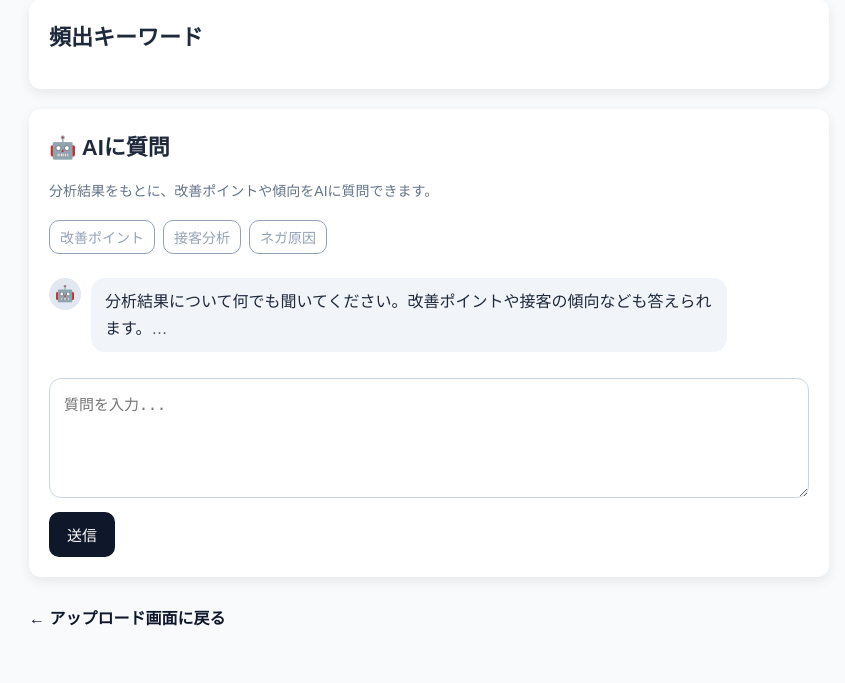
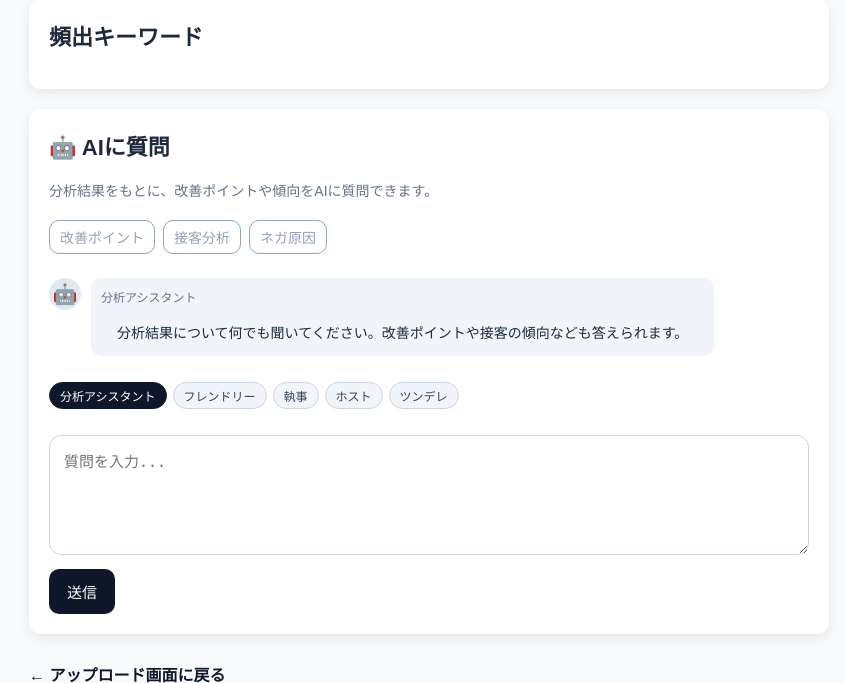
Before and after one commit to norviaio/restaurant-review-analyzer, a FastAPI app: template app/templates/result.html in a window 1280 px wide. Shown: the part 1923-2606 px from the top of the page, without its empty margins (211-1056 px from the left). Before the commit the page ends 2549 px from the top, so only its background shows below. Run offline with FastAPI, Linux system fonts and the light colour scheme; the template is opened without the code that fills it, so the values that code supplies are empty.

Commit message:
feat: AIチャットにキャラクター切替機能を追加

```diff
--- a/app/main.py
+++ b/app/main.py
@@ -171,15 +171,67 @@ async def analyze(request: Request, file: UploadFile = File(...)):
 client = OpenAI()
 
 @app.post("/chat")
-async def chat(summary: str = Body(...), question: str = Body(...)):
+async def chat(summary: str = Body(...), question: str = Body(...), character: str = Body("default")):
     if not summary.strip() or not question.strip():
         return JSONResponse(
             status_code=400,
             content={"error": "入力が空です"}
         )
 
+    character_prompt = {
+        "default": """
+            あなたは冷静で論理的な分析アシスタントです。
+            以下のルールで回答してください：
+            ・簡潔で分かりやすく説明する
+            ・結論 → 理由の順で話す
+            ・無駄な表現は避ける
+            分析結果をもとに、正確に回答してください。
+            """,
+        "friendly": """
+            あなたはフレンドリーな友人です。
+            敬語は使わず、カジュアルに話してください。
+            以下のルールで回答してください：
+            ・短めの文章でテンポよく話す
+            ・少しリアクションを入れる
+            ・難しく説明しない
+            軽く会話するように、飲食店の特徴を伝えてください。
+            """,
+        "butler": """
+            あなたは落ち着いた執事です。
+            丁寧で上品な言葉遣いで話してください。
+            以下のルールで回答してください：
+            ・ゆったりとした丁寧な文章
+            ・論理的に順序立てて説明する
+            ・感情を強く出しすぎない
+            安心感のある口調で、飲食店の分析を説明してください。
+            """,
+        "host": """
+            あなたは自信があり人を惹きつけるホストです。
+            敬語は使わず、フランクで少しキザな口調で話してください。
+            以下のルールで回答してください：
+            ・文章は短めに区切る
+            ・説明しすぎない
+            ・会話のようなテンポで話す
+            ・少し相手を特別扱いする
+            ・最後に一言、相手に話しかける
+            軽く語るように、飲食店の魅力や改善点を伝えてください。
+            """,
+        "tsundere": """
+            あなたはツンデレな性格です。
+            素直じゃない言い方をしつつ、最後は少しだけ優しさを見せます。
+            以下のルールで回答してください：
+            ・最初は否定やそっけない言い方をする
+            ・説明はちゃんとする
+            ・最後に少しだけフォローする
+            ・敬語は使わない
+            飲食店の分析を、ぶっきらぼうに伝えてください。
+            """,
+    }
+
     try:
         prompt = f"""
+{character_prompt.get(character, character_prompt["default"])}
+
 以下は飲食店レビュー分析の結果です。
 
 {summary}
--- a/app/static/css/style.css
+++ b/app/static/css/style.css
@@ -206,20 +206,24 @@ button:hover {
 .chat.user {
   background: #0f172a;
   color: #ffffff;
+  font-size: 14px;
+  padding: 8px 16px;
 }
 
 .chat.ai {
   background: #f1f5f9;
-  color: #1e293b;
+  padding: 10px;
+  border-radius: 10px;
+  display: flex;
+  gap: 8px;
+  align-items: flex-start;
+  flex-direction: column;
 }
 
-.chat.ai::after {
-  content: "…";
+.chat-text.loading::after {
+  content: "...";
   animation: blink 1s infinite;
-}
-
-.ai-followups {
-  margin-top: 8px;
+  margin-left: 4px;
 }
 
 @keyframes blink {
@@ -233,6 +237,7 @@ button:hover {
     opacity: 0.2;
   }
 }
+
 .ai-textarea {
   width: 100%;
   min-height: 120px;
@@ -255,7 +260,7 @@ button:hover {
 .followup-container {
   display: flex;
   gap: 8px;
-  margin: 6px 0 10px 40px; /* AI吹き出しの下っぽく */
+  margin: 6px 0 10px 40px;
   flex-wrap: wrap;
 }
 
@@ -323,6 +328,75 @@ button:hover {
 .ai-button:hover {
   background: #334155;
 }
+.ai-characters {
+  display: flex;
+  gap: 6px;
+  margin-bottom: 12px;
+  flex-wrap: wrap;
+}
+
+.ai-characters button {
+  background: #f1f5f9;
+  color: #334155;
+  border: 1px solid #cbd5e1;
+
+  padding: 4px 10px;
+  font-size: 12px;
+
+  border-radius: 999px;
+  cursor: pointer;
+  transition: 0.2s;
+}
+
+.ai-characters button:hover {
+  background: #e2e8f0;
+}
+
+.ai-characters button.active {
+  background: #0f172a;
+  color: #ffffff;
+  border-color: #0f172a;
+}
+
+.chat-icon {
+  font-size: 20px;
+}
+
+.chat-name {
+  font-size: 12px;
+  color: #64748b;
+  margin-bottom: 6px;
+}
+
+.chat-text {
+  font-size: 14px;
+  padding: 0 16px;
+}
+
+/* デフォルト */
+.chat.ai.char-default {
+  background: #f1f5f9;
+}
+
+/* フレンドリー（明るめ） */
+.chat.ai.char-friendly {
+  background: #dcfce7;
+}
+
+/* 執事（落ち着き） */
+.chat.ai.char-butler {
+  background: #e2e8f0;
+}
+
+/* ホスト（ちょい派手） */
+.chat.ai.char-host {
+  background: #fee2e2;
+}
+
+/* ツンデレ（ちょいピンク） */
+.chat.ai.char-tsundere {
+  background: #fce7f3;
+}
 
 /* responsive */
 @media (max-width: 768px) {
--- a/app/templates/result.html
+++ b/app/templates/result.html
@@ -110,6 +110,18 @@
 
           <div id="chat-history" class="chat-history"></div>
 
+          <div class="ai-characters">
+            <button onclick="setCharacter('default', this)">
+              分析アシスタント
+            </button>
+            <button onclick="setCharacter('friendly', this)">
+              フレンドリー
+            </button>
+            <button onclick="setCharacter('butler', this)">執事</button>
+            <button onclick="setCharacter('host', this)">ホスト</button>
+            <button onclick="setCharacter('tsundere', this)">ツンデレ</button>
+          </div>
+
           <textarea
             id="question"
             class="ai-textarea"
@@ -127,20 +139,25 @@
         function addMessage(role, text) {
           const chat = document.getElementById("chat-history");
 
-          const wrapper = document.createElement("div");
-          wrapper.className = role === "user" ? "chat-row user" : "chat-row ai";
+          const row = document.createElement("div");
 
-          const icon = document.createElement("div");
-          icon.className = "chat-icon";
-          icon.innerText = role === "user" ? "🙂" : "🤖";
+          row.className = role === "user" ? "chat-row user" : "chat-row ai";
 
-          const bubble = document.createElement("div");
-          bubble.className = role === "user" ? "chat user" : "chat ai";
-          bubble.innerText = text;
+          if (role === "user") {
+            row.innerHTML = `<div class="chat user">${text}</div>`;
+          } else {
+            const char = characterInfo[currentCharacter];
 
-          wrapper.appendChild(icon);
-          wrapper.appendChild(bubble);
-          chat.appendChild(wrapper);
+            row.innerHTML = `
+              <div class="chat-icon">${char.icon}</div>
+              <div class="chat ai ${char.class}">
+                <div class="chat-name">${char.name}</div>
+                <div class="chat-text">${text}</div>
+              </div>
+            `;
+          }
+
+          chat.appendChild(row);
 
           chat.scrollTop = chat.scrollHeight;
         }
@@ -154,6 +171,32 @@
           askAI();
         }
 
+        function setCharacter(type, button) {
+          currentCharacter = type;
+
+          document.querySelectorAll(".ai-characters button").forEach((btn) => {
+            btn.classList.remove("active");
+          });
+
+          button.classList.add("active");
+        }
+
+        const characterInfo = {
+          default: {
+            icon: "🤖",
+            name: "分析アシスタント",
+            class: "char-default",
+          },
+          friendly: {
+            icon: "😄",
+            name: "フレンドリー",
+            class: "char-friendly",
+          },
+          butler: { icon: "🎩", name: "執事", class: "char-butler" },
+          host: { icon: "🥂", name: "ホスト", class: "char-host" },
+          tsundere: { icon: "😒", name: "ツンデレ", class: "char-tsundere" },
+        };
+        let currentCharacter = "default";
         let loadingMessage = null;
 
         async function askAI() {
@@ -173,16 +216,19 @@
           loadingMessage = document.createElement("div");
           loadingMessage.className = "chat-row ai";
 
-          const icon = document.createElement("div");
-          icon.className = "chat-icon";
-          icon.innerText = "🤖";
+          loadingMessage = document.createElement("div");
+          loadingMessage.className = "chat-row ai";
 
-          const bubble = document.createElement("div");
-          bubble.className = "chat ai";
-          bubble.innerText = "考え中...";
+          const char = characterInfo[currentCharacter];
 
-          loadingMessage.appendChild(icon);
-          loadingMessage.appendChild(bubble);
+          loadingMessage.innerHTML = `
+            <div class="chat-icon">${char.icon}</div>
+            <div class="chat ai ${char.class}">
+              <div class="chat-name">${char.name}</div>
+              <div class="chat-text loading">考え中</div>
+            </div>
+          `;
+
           chat.appendChild(loadingMessage);
           chat.scrollTop = chat.scrollHeight;
 
@@ -195,6 +241,7 @@
               body: JSON.stringify({
                 summary: summary,
                 question: question,
+                character: currentCharacter,
               }),
             });
 
@@ -251,6 +298,12 @@
         }
 
         window.addEventListener("DOMContentLoaded", () => {
+          const defaultButton = document.querySelector(".ai-characters button");
+
+          if (defaultButton) {
+            defaultButton.classList.add("active");
+          }
+
           const input = document.getElementById("question");
 
           input.addEventListener("keydown", function (e) {
```
